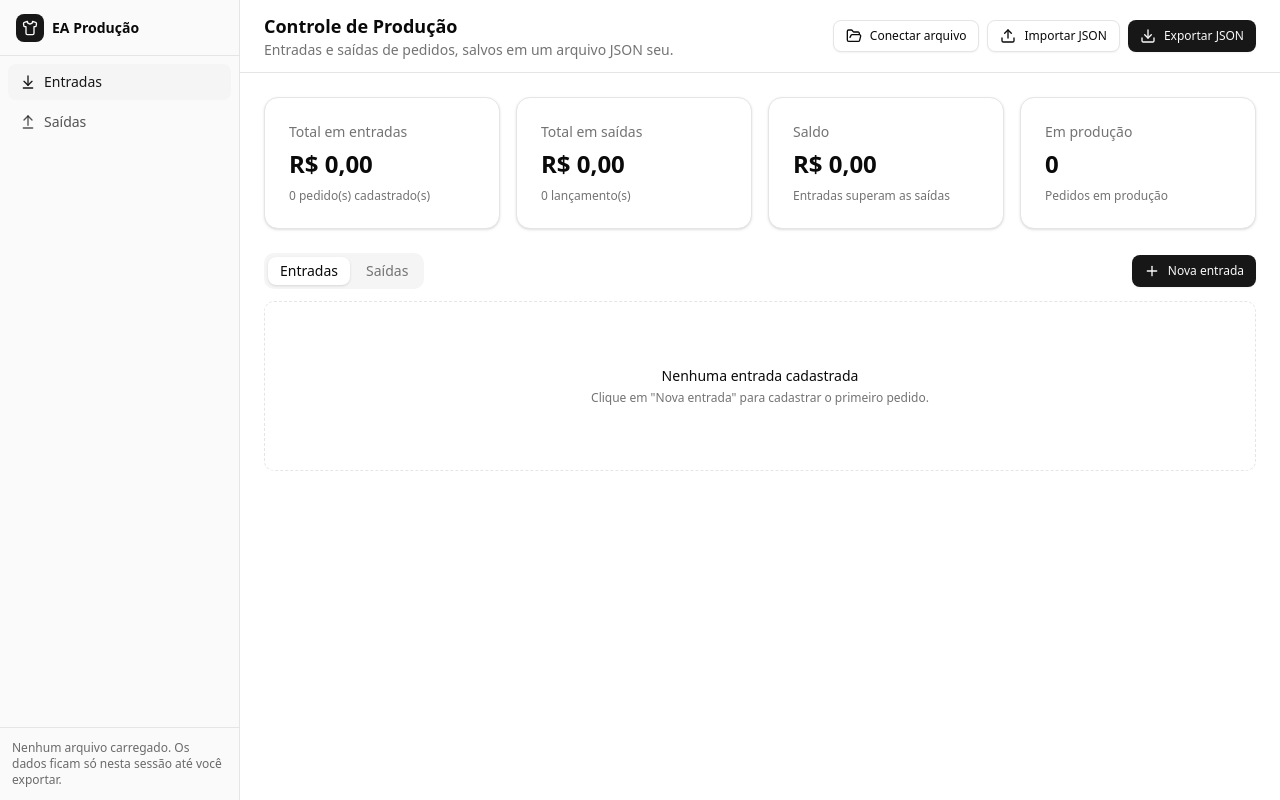
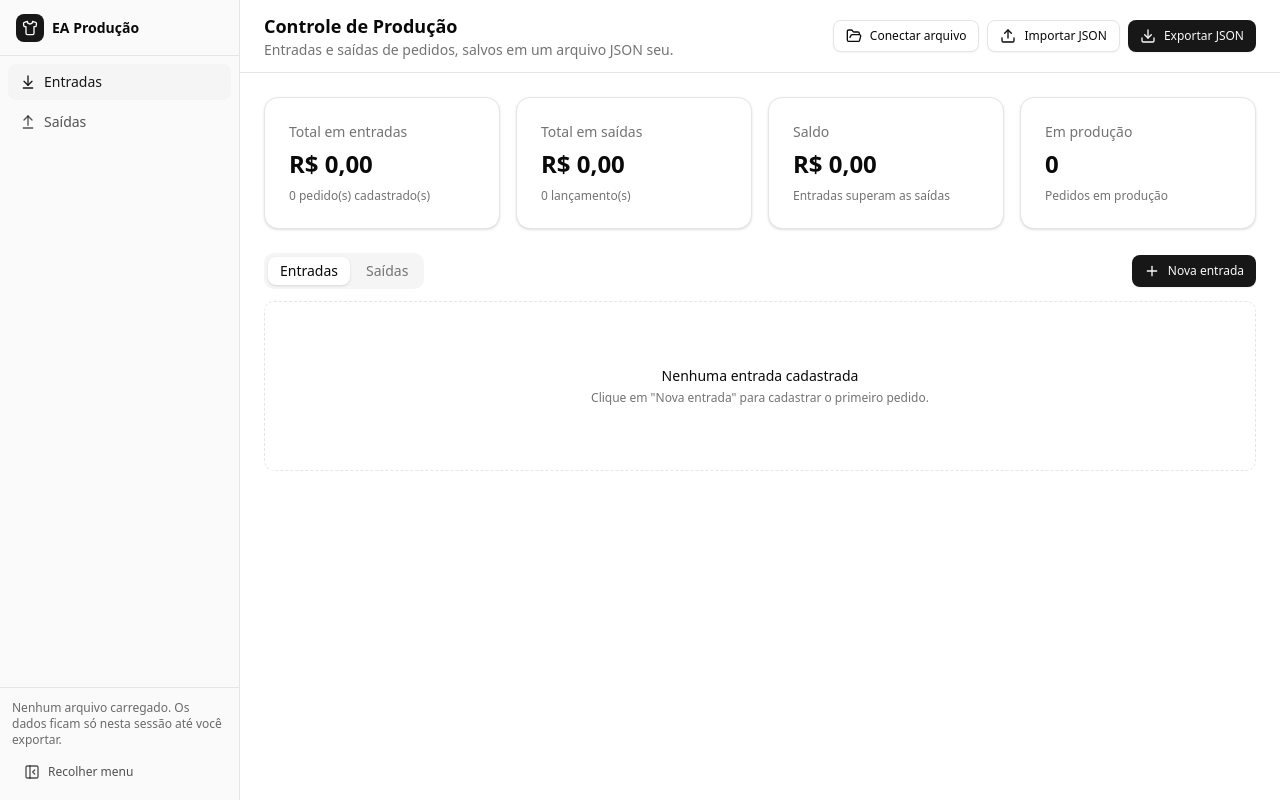
Before and after one commit to LuizSoares1/erick-camisas-admin, a Next.js app: page / in a window 1280 px wide. Built offline with nearby package versions, Linux system fonts and the light colour scheme.

Commit message:
alterações para mobile.

```diff
--- a/app/page.tsx
+++ b/app/page.tsx
@@ -13,11 +13,18 @@ import { PainelProvider, usePainel } from "@/lib/painel-store";
 
 function PainelConteudo() {
   const [aba, setAba] = React.useState<"entradas" | "saidas">("entradas");
+  const [sidebarRecolhida, setSidebarRecolhida] = React.useState(false);
   const { nomeArquivo } = usePainel();
 
   return (
     <div className="flex min-h-screen w-full">
-      <AppSidebar abaAtiva={aba} onMudarAba={setAba} nomeArquivo={nomeArquivo} />
+      <AppSidebar
+        abaAtiva={aba}
+        onMudarAba={setAba}
+        nomeArquivo={nomeArquivo}
+        recolhida={sidebarRecolhida}
+        onAlternar={() => setSidebarRecolhida((atual) => !atual)}
+      />
 
       <div className="flex flex-1 flex-col">
         <header className="flex flex-col gap-3 border-b px-4 py-3 sm:flex-row sm:items-center sm:justify-between sm:px-6">
--- a/components/app-sidebar.tsx
+++ b/components/app-sidebar.tsx
@@ -1,6 +1,12 @@
 "use client";
 
-import { ArrowDownToLine, ArrowUpFromLine, Shirt } from "lucide-react";
+import {
+  ArrowDownToLine,
+  ArrowUpFromLine,
+  PanelLeftClose,
+  PanelLeftOpen,
+  Shirt,
+} from "lucide-react";
 
 import { cn } from "@/lib/utils";
 
@@ -8,6 +14,8 @@ interface AppSidebarProps {
   abaAtiva: "entradas" | "saidas";
   onMudarAba: (aba: "entradas" | "saidas") => void;
   nomeArquivo: string | null;
+  recolhida: boolean;
+  onAlternar: () => void;
 }
 
 const itens = [
@@ -15,14 +23,25 @@ const itens = [
   { id: "saidas" as const, label: "Saídas", icon: ArrowUpFromLine },
 ];
 
-export function AppSidebar({ abaAtiva, onMudarAba, nomeArquivo }: AppSidebarProps) {
+export function AppSidebar({
+  abaAtiva,
+  onMudarAba,
+  nomeArquivo,
+  recolhida,
+  onAlternar,
+}: AppSidebarProps) {
   return (
-    <aside className="hidden w-60 shrink-0 flex-col border-r bg-sidebar text-sidebar-foreground md:flex">
-      <div className="flex h-14 items-center gap-2 border-b border-sidebar-border px-4">
+    <aside
+      className={cn(
+        "hidden shrink-0 flex-col border-r bg-sidebar text-sidebar-foreground transition-[width] duration-200 md:flex",
+        recolhida ? "w-16" : "w-60"
+      )}
+    >
+      <div className={cn("flex h-14 items-center border-b border-sidebar-border", recolhida ? "justify-center" : "gap-2 px-4")}>
         <div className="flex h-7 w-7 items-center justify-center rounded-md bg-sidebar-primary text-sidebar-primary-foreground">
           <Shirt className="h-4 w-4" />
         </div>
-        <span className="text-sm font-semibold">EA Produção</span>
+        {!recolhida && <span className="text-sm font-semibold">EA Produção</span>}
       </div>
 
       <nav className="flex flex-1 flex-col gap-1 p-2">
@@ -35,28 +54,44 @@ export function AppSidebar({ abaAtiva, onMudarAba, nomeArquivo }: AppSidebarProp
               type="button"
               onClick={() => onMudarAba(item.id)}
               className={cn(
-                "flex items-center gap-2 rounded-md px-3 py-2 text-sm font-medium transition-colors",
+                "flex items-center rounded-md py-2 text-sm font-medium transition-colors",
+                recolhida ? "justify-center px-0" : "gap-2 px-3",
                 ativo
                   ? "bg-sidebar-accent text-sidebar-accent-foreground"
                   : "text-sidebar-foreground/70 hover:bg-sidebar-accent hover:text-sidebar-accent-foreground"
               )}
             >
               <Icon className="h-4 w-4" />
-              {item.label}
+              {!recolhida && item.label}
             </button>
           );
         })}
       </nav>
 
-      <div className="border-t border-sidebar-border p-3 text-xs text-sidebar-foreground/60">
-        {nomeArquivo ? (
+      <div className="flex flex-col gap-2 border-t border-sidebar-border p-3 text-xs text-sidebar-foreground/60">
+        {!recolhida && (
+          nomeArquivo ? (
             <>
               <p className="font-medium text-sidebar-foreground">Arquivo carregado</p>
               <p className="truncate">{nomeArquivo}</p>
             </>
           ) : (
             <p>Nenhum arquivo carregado. Os dados ficam só nesta sessão até você exportar.</p>
+          )
         )}
+        <button
+          type="button"
+          onClick={onAlternar}
+          className={cn(
+            "flex items-center rounded-md py-2 text-sidebar-foreground/70 transition-colors hover:bg-sidebar-accent hover:text-sidebar-accent-foreground",
+            recolhida ? "justify-center" : "gap-2 px-3"
+          )}
+          title={recolhida ? "Expandir menu" : "Recolher menu"}
+          aria-label={recolhida ? "Expandir menu" : "Recolher menu"}
+        >
+          {recolhida ? <PanelLeftOpen className="h-4 w-4" /> : <PanelLeftClose className="h-4 w-4" />}
+          {!recolhida && "Recolher menu"}
+        </button>
       </div>
     </aside>
   );
--- a/components/entradas-table.tsx
+++ b/components/entradas-table.tsx
@@ -13,6 +13,7 @@ import {
 } from "lucide-react";
 
 import { Badge } from "@/components/ui/badge";
+import { Card, CardContent, CardHeader } from "@/components/ui/card";
 import {
   DropdownMenu,
   DropdownMenuContent,
@@ -190,6 +191,7 @@ export function EntradasTable() {
         </div>
       ) : (
       <div className="rounded-lg border">
+      <div className="hidden md:block">
       <Table key={`entradas-pagina-${pagina}`}>
         <TableHeader>
           <TableRow>
@@ -277,6 +279,75 @@ export function EntradasTable() {
           ))}
         </TableBody>
       </Table>
+      </div>
+
+      <div key={`entradas-mobile-pagina-${pagina}`} className="space-y-3 p-3 md:hidden">
+        {entradasVisiveis.map((entrada) => (
+          <Card key={`mobile-${entrada.id}`} className="shadow-none">
+            <CardHeader className="flex flex-row items-start justify-between gap-3 p-4 pb-3">
+              <div className="min-w-0">
+                <p className="truncate font-semibold">{entrada.clienteNome}</p>
+                <p className="truncate text-xs text-muted-foreground">{entrada.documento}</p>
+              </div>
+              <DropdownMenu>
+                <DropdownMenuTrigger asChild>
+                  <Button variant="ghost" size="icon" className="-mr-2 -mt-2 h-8 w-8 shrink-0">
+                    <MoreHorizontal className="h-4 w-4" />
+                    <span className="sr-only">Abrir menu</span>
+                  </Button>
+                </DropdownMenuTrigger>
+                <DropdownMenuContent align="end">
+                  <DropdownMenuItem onSelect={(e) => { e.preventDefault(); setEditando(entrada); }}>
+                    <Pencil />
+                    Editar
+                  </DropdownMenuItem>
+                  <DropdownMenuItem onSelect={() => abrirComprovante(entrada)}>
+                    <FileText />
+                    Gerar comprovante
+                  </DropdownMenuItem>
+                  <DropdownMenuSeparator />
+                  <DropdownMenuItem variant="destructive" onClick={() => removerEntrada(entrada.id)}>
+                    <Trash2 />
+                    Excluir
+                  </DropdownMenuItem>
+                </DropdownMenuContent>
+              </DropdownMenu>
+            </CardHeader>
+            <CardContent className="grid grid-cols-2 gap-x-4 gap-y-3 p-4 pt-0 text-sm">
+              <div className="col-span-2 min-w-0">
+                <p className="text-xs text-muted-foreground">Produto</p>
+                <p className="truncate font-medium">{entrada.produto}</p>
+              </div>
+              <div>
+                <p className="text-xs text-muted-foreground">Status</p>
+                <Badge variant={entrada.status === "gabaritado" ? "warning" : entrada.status === "em_producao" ? "info" : entrada.status === "finalizado" ? "success" : "secondary"}>
+                  {rotuloStatus(entrada.status)}
+                </Badge>
+              </div>
+              <div className="text-right">
+                <p className="text-xs text-muted-foreground">Valor</p>
+                <p className="font-semibold">{formatarMoeda(entrada.valor)}</p>
+              </div>
+              <div>
+                <p className="text-xs text-muted-foreground">Quantidade</p>
+                <p>{entrada.quantidade}</p>
+              </div>
+              <div className="text-right">
+                <p className="text-xs text-muted-foreground">Entrada</p>
+                <p>{formatarData(entrada.dataEntrada)}</p>
+              </div>
+              <div>
+                <p className="text-xs text-muted-foreground">Previsão</p>
+                <p>{formatarData(entrada.previsaoEntrega)}</p>
+              </div>
+              <div className="min-w-0 text-right">
+                <p className="text-xs text-muted-foreground">Modelo / tecido</p>
+                <p className="truncate">{entrada.modelo} / {entrada.tecido}</p>
+              </div>
+            </CardContent>
+          </Card>
+        ))}
+      </div>
 
       {totalPaginas > 1 && (
         <div className="flex items-center justify-between border-t px-3 py-3">
--- a/components/saidas-table.tsx
+++ b/components/saidas-table.tsx
@@ -3,6 +3,7 @@
 import * as React from "react";
 import { ChevronLeft, ChevronRight, MoreHorizontal } from "lucide-react";
 
+import { Card, CardContent } from "@/components/ui/card";
 import {
   DropdownMenu,
   DropdownMenuContent,
@@ -63,6 +64,7 @@ export function SaidasTable() {
 
   return (
     <div className="rounded-lg border">
+      <div className="hidden md:block">
       <Table key={`saidas-pagina-${pagina}`}>
         <TableHeader>
           <TableRow>
@@ -113,6 +115,39 @@ export function SaidasTable() {
           ))}
         </TableBody>
       </Table>
+      </div>
+
+      <div key={`saidas-mobile-pagina-${pagina}`} className="space-y-3 p-3 md:hidden">
+        {saidasVisiveis.map((saida) => (
+          <Card key={`mobile-${saida.id}`} className="shadow-none">
+            <CardContent className="flex items-center justify-between gap-3 p-4">
+              <div className="min-w-0">
+                <p className="truncate font-semibold">{saida.produto}</p>
+                <p className="text-xs text-muted-foreground">{formatarData(saida.data)}</p>
+              </div>
+              <div className="flex shrink-0 items-center gap-2">
+                <p className="font-semibold">{formatarMoeda(saida.valor)}</p>
+                <DropdownMenu>
+                  <DropdownMenuTrigger asChild>
+                    <Button variant="ghost" size="icon" className="h-8 w-8">
+                      <MoreHorizontal className="h-4 w-4" />
+                      <span className="sr-only">Abrir menu</span>
+                    </Button>
+                  </DropdownMenuTrigger>
+                  <DropdownMenuContent align="end">
+                    <DropdownMenuItem onSelect={(e) => { e.preventDefault(); setEditando(saida); }}>
+                      Editar
+                    </DropdownMenuItem>
+                    <DropdownMenuItem variant="destructive" onClick={() => removerSaida(saida.id)}>
+                      Excluir
+                    </DropdownMenuItem>
+                  </DropdownMenuContent>
+                </DropdownMenu>
+              </div>
+            </CardContent>
+          </Card>
+        ))}
+      </div>
 
       {totalPaginas > 1 && (
         <div className="flex items-center justify-between border-t px-3 py-3">
```
Lines whose indentation alone changed are shown as unchanged.
